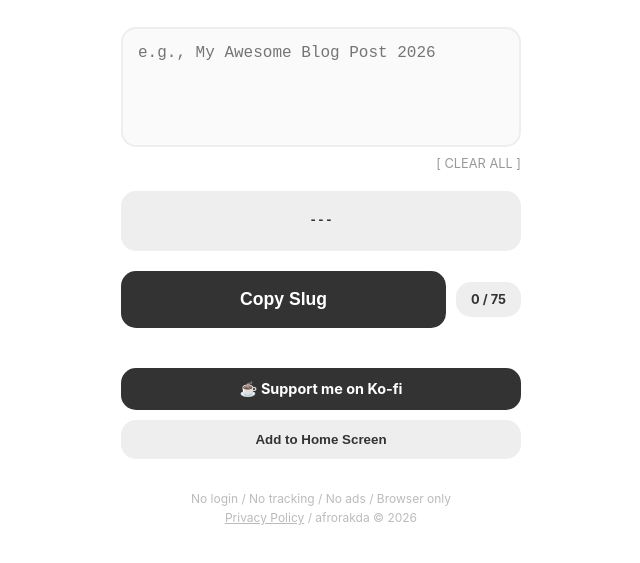
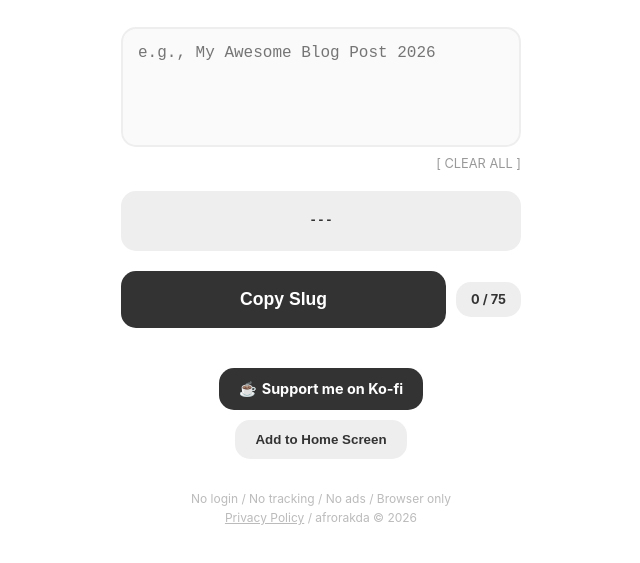
Before and after one commit to afrorakda/slug-maker, a plain HTML site: page index.html in a window 1280 px wide. Shown: the part 115-678 px from the top of the page, without its empty margins (319-959 px from the left). Drawn offline with Linux system fonts and the light colour scheme.

Commit message:
Update index.html

```diff
--- a/index.html
+++ b/index.html
@@ -34,7 +34,7 @@
         h1 { font-size: 2rem; margin-bottom: 5px; font-weight: 800; }
         .subtitle { color: #999; font-size: 0.9rem; margin-bottom: 30px; }
 
-        /* Input Area */
+        /* Input Area (画像0/3準拠) */
         .input-group { position: relative; margin-bottom: 10px; }
         textarea {
             width: 100%;
@@ -59,7 +59,7 @@
             text-decoration: none;
         }
 
-        /* Preview Area */
+        /* Preview Area (画像3準拠) */
         .preview-box {
             background: var(--accent);
             border-radius: var(--radius);
@@ -74,7 +74,7 @@
             font-family: monospace;
         }
 
-        /* Actions */
+        /* Actions (画像3準拠) */
         .action-row {
             display: flex;
             align-items: center;
@@ -102,40 +102,52 @@
         }
         .counter-badge.over { color: var(--error); border: 1px solid var(--error); }
 
-        /* Footer Components */
-        .footer-btns { display: flex; flex-direction: column; gap: 10px; margin-bottom: 30px; }
+        /* Footer Components (★ここをスリムに修正) */
+        .footer-btns {
+            display: flex;
+            flex-direction: column;
+            align-items: center; /* 中央寄せ */
+            gap: 10px;
+            margin-bottom: 30px;
+        }
         .kofi-btn {
+            display: inline-flex; /* 内容に合わせる */
+            align-items: center;
+            gap: 5px;
             background: var(--main);
             color: #fff;
             text-decoration: none;
-            padding: 12px;
+            padding: 12px 20px; /* 横パディングで幅を調整 */
             border-radius: var(--radius);
             font-weight: bold;
             font-size: 0.9rem;
         }
         .home-btn {
+            display: inline-block; /* 内容に合わせる */
             background: var(--accent);
             color: var(--main);
             border: none;
-            padding: 12px;
+            padding: 12px 20px; /* 横パディングで幅を調整 */
             border-radius: var(--radius);
             font-weight: bold;
             cursor: pointer;
+            width: auto; /* 幅を自動に */
         }
 
         footer { font-size: 0.75rem; color: #bbb; line-height: 1.6; }
         footer a { color: #bbb; text-decoration: underline; }
 
-        /* Simple Modal */
+        /* Simple Modal (画像1/5準拠) */
         .modal {
             display: none; position: fixed; top: 0; left: 0; width: 100%; height: 100%;
             background: rgba(0,0,0,0.5); justify-content: center; align-items: center;
+            z-index: 1000;
         }
         .modal-content {
             background: #fff; padding: 30px; border-radius: var(--radius);
             max-width: 300px; position: relative; text-align: left;
         }
-        .close-modal { position: absolute; top: 10px; right: 15px; font-size: 1.5rem; cursor: pointer; }
+        .close-modal { position: absolute; top: 10px; right: 15px; font-size: 1.5rem; cursor: pointer; color: #aaa; }
     </style>
 </head>
 <body>
@@ -157,7 +169,9 @@
     </div>
 
     <div class="footer-btns">
-        <a href="https://ko-fi.com/afrorakda" target="_blank" class="kofi-btn">☕ Support me on Ko-fi</a>
+        <a href="https://ko-fi.com/afrorakda" target="_blank" class="kofi-btn">
+            <span>☕</span> Support me on Ko-fi
+        </a>
         <button class="home-btn" id="homeBtn">Add to Home Screen</button>
     </div>
 
@@ -191,9 +205,9 @@
             .toString()
             .normalize('NFKD')
             .toLowerCase()
+            .trim()
             .replace(/[^\w\s-]/g, '') // 日本語・記号を抹殺
             .replace(/[\s_]+/g, '-')  // スペースをハイフンに
-            .replace(/^-+|-+$/g, '')  // 前後のハイフン削除
             .replace(/-+/g, '-');     // 連続ハイフンを1つに
     }
 
```
